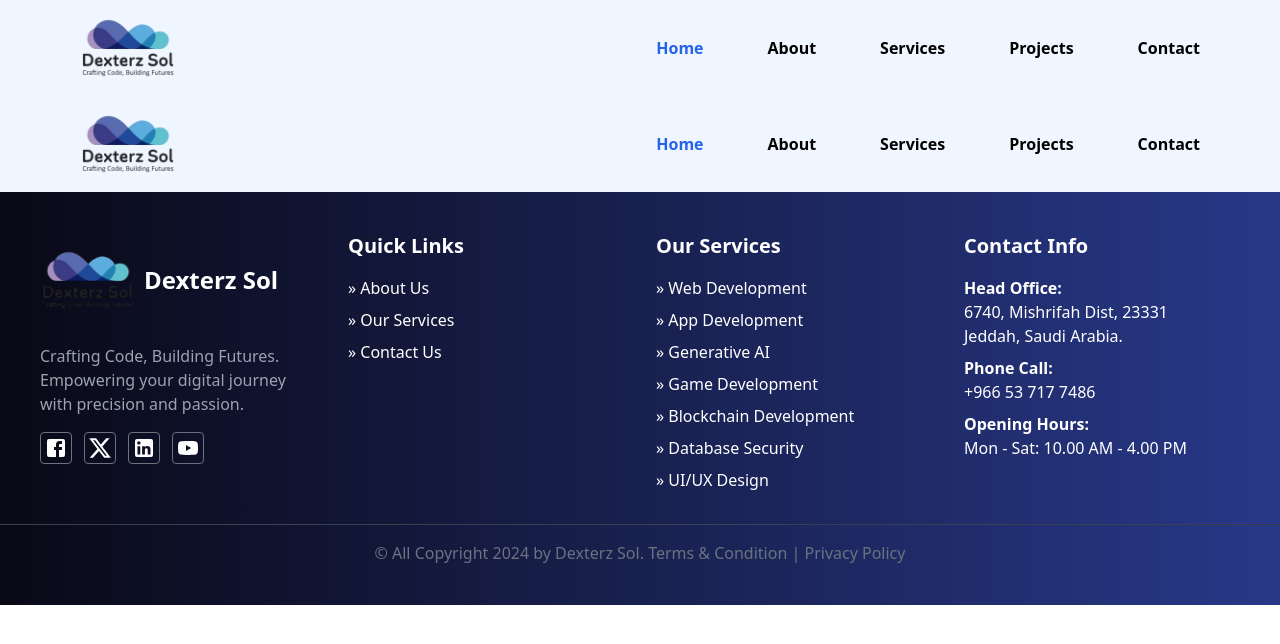
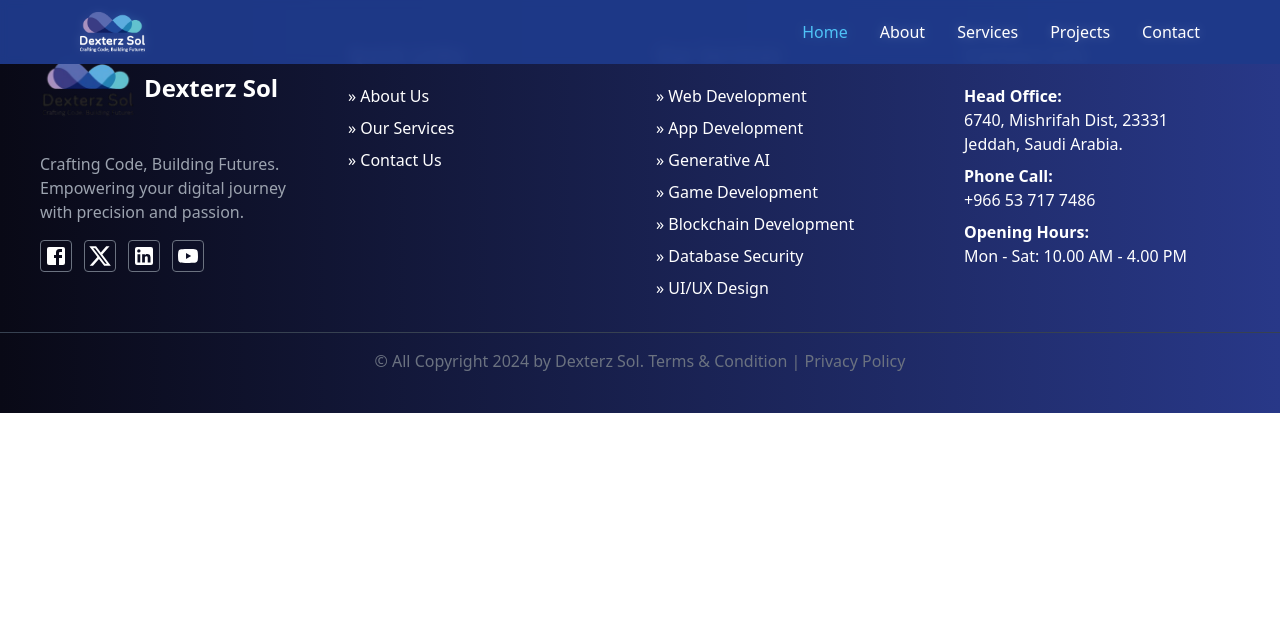
Before and after one commit to devshahmeerbukhari/dexter, a Next.js app: page /components/nabvar in a window 1280 px wide. Shown: the top 644 px of the page. Built offline with nearby package versions, Linux system fonts and the light colour scheme.

Commit message:
Navbar added and Size of Projects and Services Card fixed

```diff
--- a/src/app/components/nabvar/page.tsx
+++ b/src/app/components/nabvar/page.tsx
@@ -11,48 +11,48 @@
   const LinkWithHover = ({ href, label }) => (
     <Link
       href={href}
-      className={`relative group hover:text-blue-600 ${
-        path === href ? "text-blue-600" : "text-black"
+      className={`relative group hover:text-blue-300 ${
+        path === href ? "text-[#4FC3F7]" : "text-white"
       }`}
       onClick={() => setPath(href)}
     >
       <span className="relative inline-block">
         {label}
-        <span className="absolute bottom-0 left-0 w-full h-0.5 bg-blue-600 transform scale-x-0 group-hover:scale-x-100 transition-transform duration-300 ease-in-out"></span>
+        <span className="absolute bottom-0 left-0 w-full h-0.5 bg-blue-300 transform scale-x-0 group-hover:scale-x-100 transition-transform duration-300 ease-in-out"></span>
       </span>
     </Link>
   );
 
-  const handleServicesClick = () => {
-    setIsDropdownOpen(!isDropdownOpen);
-    setPath("/components/services");
-  };
+  // const handleServicesClick = () => {
+  //   setIsDropdownOpen(!isDropdownOpen);
+  //   setPath("/components/services");
+  // };
 
   return (
-    <div className="bg-blue-50">
-      <div className="flex justify-between items-center px-4 sm:px-10 lg:px-20">
+    <div className="fixed top-0 left-0 w-full bg-blue-900 bg-opacity-80 backdrop-blur-sm text-white z-50">
+      <div className="flex justify-between items-center px-6 sm:px-12 lg:px-20 h-16">
         {/* Logo */}
         <div className="flex items-center">
           <Image
-            src="/assets/images/logo/dexterzsol_logo.png"
+            src="/assets/images/logo/dexterzsol_logow.png"
             alt="Dexterz Sol Logo"
-            width={96} // Adjust as needed
-            height={96} // Adjust as needed
-            className="h-24 w-auto object-contain"
+            width={1000}
+            height={1000}
+            className="h-10 w-auto object-contain"
             priority
           />
         </div>
 
         {/* Mobile Menu Button */}
         <button
-          className="md:hidden block text-xl"
+          className="md:hidden block text-2xl text-white"
           onClick={() => setIsMenuOpen(!isMenuOpen)}
         >
           ☰
         </button>
 
         {/* Desktop Links */}
-        <div className="hidden md:flex font-bold items-center space-x-16">
+        <div className="hidden md:flex items-center space-x-8 font-medium">
           <LinkWithHover href="/" label="Home" />
           <LinkWithHover href="/components/about" label="About" />
           <div
@@ -60,77 +60,66 @@
             onMouseEnter={() => setIsDropdownOpen(true)}
             onMouseLeave={() => setIsDropdownOpen(false)}
           >
-            <button
-              className={`relative hover:text-blue-600 ${
-                path === "/components/services" ? "text-blue-600" : "text-black"
+            <Link
+              href={"/components/services"}
+              className={`relative group hover:text-blue-300 ${
+                path === "/components/services" ? "text-[#4FC3F7]" : "text-white"
               }`}
-              onClick={handleServicesClick}
+              onClick={() => setPath("/components/services")}
             >
-              <Link
-                href={`/components/services`}
-                className={`relative group hover:text-blue-600 ${
-                  path === '/components/services' ? "text-blue-600" : "text-black"
-                }`}
-                onClick={() => setPath('/components/services')}
-              >
-                <span className="relative inline-block">
-                  Services
-                  <span className="absolute bottom-0 left-0 w-full h-0.5 bg-blue-600 transform scale-x-0 group-hover:scale-x-100 transition-transform duration-300 ease-in-out"></span>
-                </span>
-              </Link>
-            </button>
+              <span className="relative inline-block">
+                Services
+                <span className="absolute bottom-0 left-0 w-full h-0.5 bg-blue-300 transform scale-x-0 group-hover:scale-x-100 transition-transform duration-300 ease-in-out"></span>
+              </span>
+            </Link>
             {/* Dropdown Menu */}
             {isDropdownOpen && (
-              <div
-                className="absolute top-[90%] left-0 bg-white shadow-lg rounded-lg mt-1 p-2 w-48 z-50"
-                onMouseEnter={() => setIsDropdownOpen(true)} // Keep open when hovering dropdown
-                onMouseLeave={() => setIsDropdownOpen(false)} // Close when leaving dropdown
-              >
+              <div className="absolute left-0 bg-blue-900 bg-opacity-95 text-white shadow-lg rounded-lg py-2 w-48 z-50">
                 <Link
                   href="/components/servicesDetails/AppDevelopment"
-                  className="block px-4 py-2 hover:bg-blue-100"
+                  className="block px-4 py-2 hover:bg-blue-700"
                   onClick={() => setIsDropdownOpen(false)}
                 >
                   App Development
                 </Link>
                 <Link
                   href="/components/servicesDetails/GenerativeAI"
-                  className="block px-4 py-2 hover:bg-blue-100"
+                  className="block px-4 py-2 hover:bg-blue-700"
                   onClick={() => setIsDropdownOpen(false)}
                 >
                   Generative AI
                 </Link>
                 <Link
                   href="/components/servicesDetails/WebDevelopment"
-                  className="block px-4 py-2 hover:bg-blue-100"
+                  className="block px-4 py-2 hover:bg-blue-700"
                   onClick={() => setIsDropdownOpen(false)}
                 >
                   Web Development
                 </Link>
                 <Link
                   href="/components/servicesDetails/DatabaseSecurity"
-                  className="block px-4 py-2 hover:bg-blue-100"
+                  className="block px-4 py-2 hover:bg-blue-700"
                   onClick={() => setIsDropdownOpen(false)}
                 >
                   Database Security
                 </Link>
                 <Link
                   href="/components/servicesDetails/BlockchainDevelopment"
-                  className="block px-4 py-2 hover:bg-blue-100"
+                  className="block px-4 py-2 hover:bg-blue-700"
                   onClick={() => setIsDropdownOpen(false)}
                 >
                   Blockchain Development
                 </Link>
                 <Link
                   href="/components/servicesDetails/UIUXDesign"
-                  className="block px-4 py-2 hover:bg-blue-100"
+                  className="block px-4 py-2 hover:bg-blue-700"
                   onClick={() => setIsDropdownOpen(false)}
                 >
                   UI/UX Design
                 </Link>
                 <Link
                   href="/components/servicesDetails/GameDevelopment"
-                  className="block px-4 py-2 hover:bg-blue-100"
+                  className="block px-4 py-2 hover:bg-blue-700"
                   onClick={() => setIsDropdownOpen(false)}
                 >
                   Game Development
@@ -141,57 +130,48 @@
           <LinkWithHover href="/components/projects" label="Projects" />
           <LinkWithHover href="/components/contact" label="Contact" />
         </div>
-        {/* <div>
-          <Link
-            href="/components/contact"
-            className="px-6 py-3 bg-gradient-to-r from-blue-500 to-purple-600 text-white font-bold rounded-lg shadow-lg hover:from-purple-600 hover:to-blue-500 hover:shadow-xl transform transition-all duration-300 hover:scale-110 focus:ring focus:ring-purple-300"
-          >
-            Schedule Strategy Call
-          </Link>
-        </div> */}
       </div>
 
       {/* Mobile Links */}
       <div
-        className={`md:hidden transition-all duration-700 ease-[cubic-bezier(0.25, 0.8, 0.25, 1)] transform ${
+        className={`md:hidden transition-all duration-300 transform ${
           isMenuOpen
-            ? "max-h-[500px] opacity-100 translate-y-0"
+            ? "max-h-[300px] opacity-100 translate-y-0"
             : "max-h-0 opacity-0 -translate-y-4"
-        } overflow-hidden`}
-        style={{ transitionProperty: "max-height, opacity, transform" }}
+        } overflow-hidden bg-blue-900 bg-opacity-90`}
       >
-        <div className="flex flex-col items-center space-y-4 pb-4 font-bold bg-blue-200">
+        <div className="flex flex-col items-center space-y-4 py-4">
           <Link
             href="/"
-            className="hover:text-blue-600"
+            className="hover:text-blue-300"
             onClick={() => setIsMenuOpen(false)}
           >
             Home
           </Link>
           <Link
             href="/components/about"
-            className="hover:text-blue-600"
+            className="hover:text-blue-300"
             onClick={() => setIsMenuOpen(false)}
           >
             About
           </Link>
           <Link
             href="/components/services"
-            className="hover:text-blue-600"
+            className="hover:text-blue-300"
             onClick={() => setIsMenuOpen(false)}
           >
             Services
           </Link>
           <Link
             href="/components/projects"
-            className="hover:text-blue-600"
+            className="hover:text-blue-300"
             onClick={() => setIsMenuOpen(false)}
           >
             Projects
           </Link>
           <Link
             href="/components/contact"
-            className="hover:text-blue-600"
+            className="hover:text-blue-300"
             onClick={() => setIsMenuOpen(false)}
           >
             Contact
--- a/src/app/components/projects/page.tsx
+++ b/src/app/components/projects/page.tsx
@@ -79,7 +79,7 @@
         </div>
       ) : (
         // Projects view: Grid layout for displaying projects
-        <div className="max-w-screen-xl mx-auto px-4 my-10 min-h-[100vh]">
+        <div className="max-w-screen-xl mx-auto px-4 mt-28 mb-10 min-h-[100vh]">
           <div className="grid grid-cols-1 sm:grid-cols-2 md:grid-cols-3 gap-8">
             {projects.length > 0 ? (
               // Render each project as a card in the grid
--- a/src/app/components/projectsCard/page.tsx
+++ b/src/app/components/projectsCard/page.tsx
@@ -13,7 +13,8 @@
 
 const ProjectCard: React.FC<ProjectCardProps> = ({ name, description, image, slug }) => {
   return (
-    <div className="border rounded-lg p-4">
+    /*Made changes here flex flex-col justify-around min-h-[500px]*/
+    <div className="flex flex-col justify-around border min-h-[500px] rounded-lg p-4">
       {/* Project Image */}
       {image?.asset ? (
         <div className="mt-4 w-full h-64 relative">
--- a/src/app/components/sercivesCard/page.tsx
+++ b/src/app/components/sercivesCard/page.tsx
@@ -20,7 +20,8 @@
   slug,
 }) => {
   return (
-    <div className="border rounded-lg p-4">
+    /*Made* Changes here of flex flex-col justify-around min-h-[500px]*/
+    <div className="flex flex-col justify-around border min-h-[500px] rounded-lg p-4">
       {/* Project Image */}
       {image?.asset ? (
         <div className="mt-4 w-full h-64 relative">
--- a/src/app/components/services/page.tsx
+++ b/src/app/components/services/page.tsx
@@ -81,7 +81,7 @@
         </div>
       ) : (
         // Services view: Grid layout for displaying services
-        <div className="max-w-screen-xl mx-auto px-4 my-10 min-h-[100vh]">
+        <div className="max-w-screen-xl mx-auto px-4 mt-28 mb-10 min-h-[100vh]">
           <div className="grid grid-cols-1 sm:grid-cols-2 md:grid-cols-3 gap-8">
             {services.length > 0 ? (
               // Map through the services and render each one as a card in a grid
```
Also changed, not shown: public/assets/images/logo/dexterzsol_logow.png (added), public/assets/images/logo/home-bgg.png (added).
